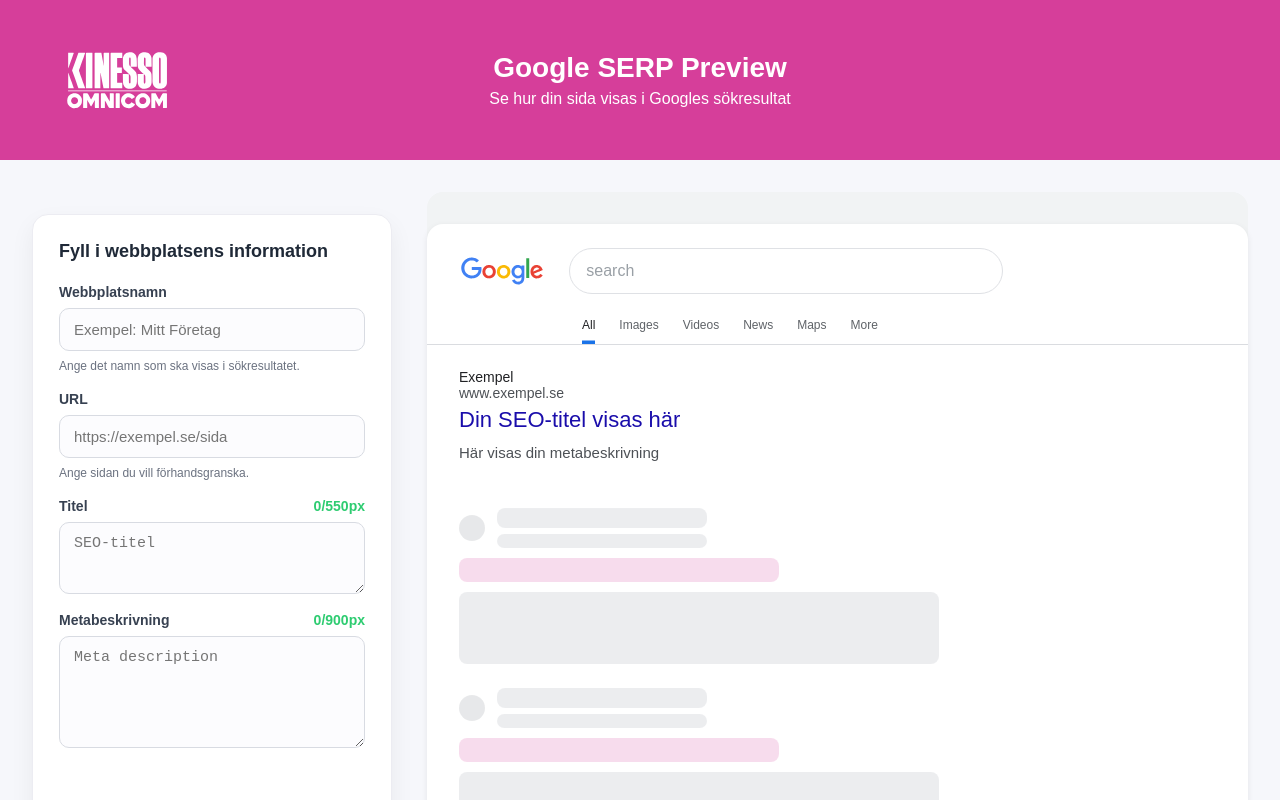
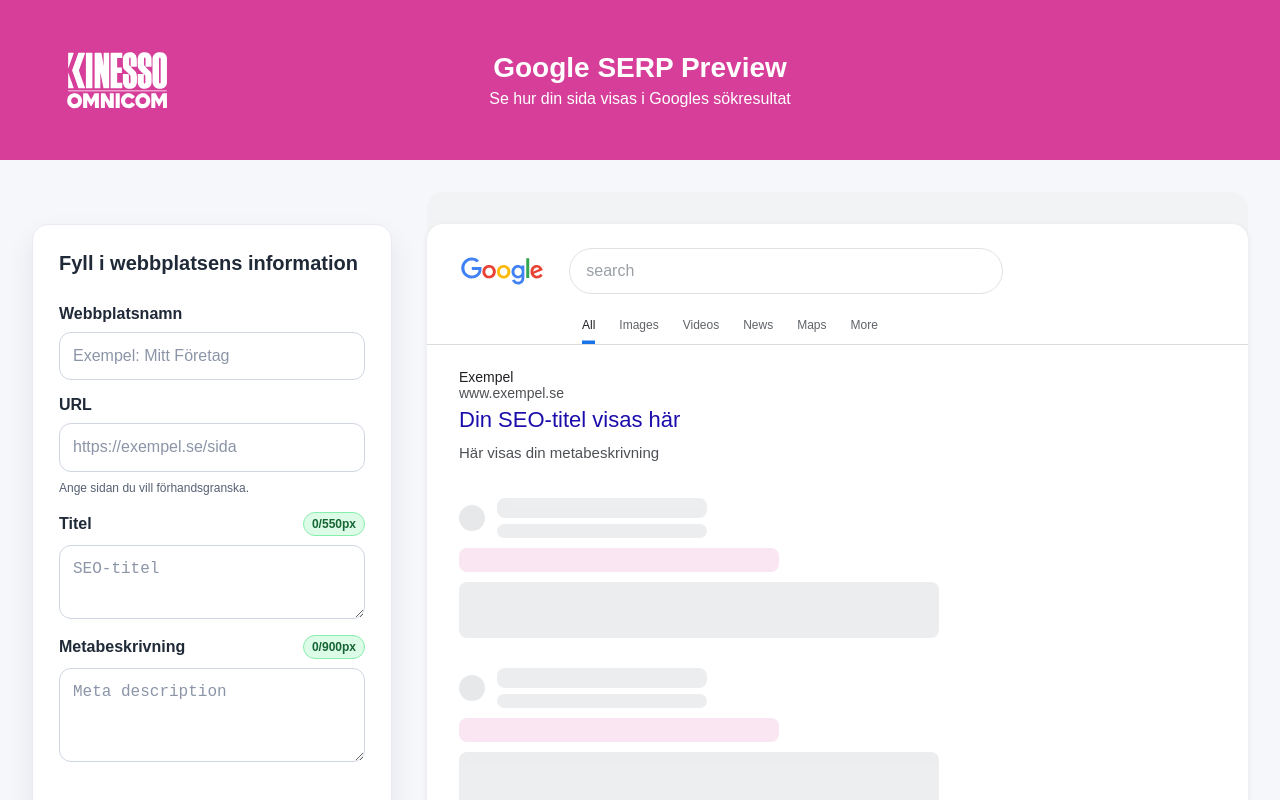
Before and after one commit to Yusri00/Serp-preview, a React (Vite) app: page / in a window 1280 px wide. Shown: the top 800 px of the page. Built offline with nearby package versions, Linux system fonts and the light colour scheme.

Commit message:
smaller size on inputfield

```diff
--- a/src/GooglePreview.css
+++ b/src/GooglePreview.css
@@ -77,6 +77,12 @@
   box-shadow: 0 2px 6px rgba(0,0,0,0.08);
 }
 
+@media (min-width: 901px) {
+  .google-serp {
+    min-height: 760px;
+  }
+}
+
 .site-name {
   color: #202124;
   font-size: 14px;
@@ -101,18 +107,18 @@
   font-size: 15px;
   font-weight: 400;
   line-height: 1.5;
-  max-width: 560px;
+  max-width: 500px;
   white-space: normal;
   overflow-wrap: break-word;
   word-break: normal;
-  margin-bottom: 44px;
+  margin-bottom: 34px;
 }
 
 /* Result-blocks placeholder */
 .result-blocks {
   display: flex;
   flex-direction: column;
-  gap: 24px;
+  gap: 30px;
   opacity: 0.5;
 }
 
@@ -161,11 +167,11 @@
   width: 320px;
   height: 24px;
   background: #d63e9a;
-  opacity: 0.35;
+  opacity: 0.25;
 }
 
 .result-block-line-box {
   width: 480px;
   max-width: 100%;
-  height: 72px;
+  height: 56px;
 }
--- a/src/InputFields.css
+++ b/src/InputFields.css
@@ -2,85 +2,91 @@
 .inputs {
   display: flex;
   flex-direction: column;
-  gap: 18px;
+  gap: 16px;
   padding: 26px;
-  margin-top: 22px;
+  margin-top: 32px;
   background: #ffffff;
-  border: 1px solid #ececf2;
+  border: 1px solid #e8ebf2;
   border-radius: 16px;
-  box-shadow: 0 10px 24px rgba(0,0,0,0.06);
+  box-shadow: 0 12px 28px rgba(17,24,39,0.08);
 }
 
 .inputs-title {
-  margin: 0 0 4px;
+  margin: 0 0 14px;
   color: #1f2937;
-  font-size: 18px;
+  font-size: 20px;
   font-weight: 700;
+  line-height: 1.2;
 }
 
 /* Fields */
 .field {
   display: flex;
   flex-direction: column;
-  gap: 8px;
+  gap: 9px;
 }
 
 .field label {
-  font-size: 14px;
-  font-weight: 600;
-  color: #374151;
+  font-size: 16px;
+  font-weight: 700;
+  color: #1f2937;
 }
 
 .field-label {
   display: flex;
   justify-content: space-between;
-  align-items: baseline;
+  align-items: center;
   gap: 12px;
 }
 
 .field-help {
   margin: 0;
   font-size: 12px;
-  color: #6b7280;
+  color: #566074;
+  line-height: 1.3;
 }
 
 /* Inputs och textareas */
 input,
 textarea {
-  padding: 12px 14px;
-  border-radius: 10px;
-  border: 1px solid #d8dbe2;
-  font-size: 15px;
+  padding: 12px 13px;
+  border-radius: 12px;
+  border: 1px solid #cfd5e2;
+  font-size: 16px;
+  line-height: 1.4;
   color: #111827;
   width: 100%;
   box-sizing: border-box;
-  background: #fcfcfe;
+  background: #ffffff;
   transition: border-color 0.2s, box-shadow 0.2s, background-color 0.2s;
 }
 
 textarea {
-  min-height: 112px;
+  min-height: 94px;
   resize: vertical;
 }
 
 .title-input {
-  min-height: 72px;
+  min-height: 74px;
+}
+
+input::placeholder,
+textarea::placeholder {
+  color: #8b95a7;
 }
 
 /* Warning-text */
 .title-warning-text,
 .meta-warning-text {
-  color: #d93025;
+  margin: 2px 0 0;
+  padding: 7px 9px;
+  border-radius: 10px;
+  border: 1px solid #f2b8b5;
+  background: #fff1f0;
+  color: #b42318;
   font-size: 12px;
-  margin-top: 4px;
-  opacity: 0;
-  animation: fadeIn 0.4s ease forwards;
-}
-
-@keyframes fadeIn {
-  to {
-    opacity: 1;
-  }
+  font-weight: 500;
+  line-height: 1.4;
 }
 
 /* Fokus på input och textarea */
@@ -104,3 +110,33 @@
 .bad {
   color: #e74c3c;
 }
+
+.counter-badge {
+  display: inline-flex;
+  align-items: center;
+  justify-content: center;
+  padding: 4px 8px;
+  border-radius: 999px;
+  font-size: 12px;
+  font-weight: 700;
+  border: 1px solid transparent;
+  white-space: nowrap;
+}
+
+.counter-badge.good {
+  color: #166534;
+  border-color: #86efac;
+  background: #dcfce7;
+}
+
+.counter-badge.warn {
+  color: #92400e;
+  border-color: #fcd34d;
+  background: #fef3c7;
+}
+
+.counter-badge.bad {
+  color: #991b1b;
+  border-color: #fca5a5;
+  background: #fee2e2;
+}
--- a/src/components/InputFields.jsx
+++ b/src/components/InputFields.jsx
@@ -35,11 +35,12 @@
         onChange={(e) => setSiteName(e.target.value)}
         placeholder="Exempel: Mitt Företag"
       />
-      <p className="field-help">Ange det namn som ska visas i sökresultatet.</p>
     </div>
 
     <div className="field">
-      <label htmlFor="url">URL</label>
+      <label className="field-label" htmlFor="url">
+        <span>URL</span>
+      </label>
       <input
         id="url"
         value={url}
@@ -52,7 +53,7 @@
     <div className="field">
       <label className="field-label" htmlFor="title">
         <span>Titel</span>
-        <span className={titleData.status}>
+        <span className={`counter-badge ${titleData.status}`}>
           {titleData.pixels}/{TITLE_PIXEL_LIMIT}px
         </span>
       </label>
@@ -67,7 +68,7 @@
 
       {titleData.status === "bad" && (
         <p className="title-warning-text">
-          Titeln är för lång och kommer inte att visas helt i <br></br>Googles sökresultat.
+          Titeln är för lång och kommer inte att visas helt i Googles sökresultat.
         </p>
       )}
     </div>
@@ -75,7 +76,7 @@
     <div className="field">
       <label className="field-label" htmlFor="description">
         <span>Metabeskrivning</span>
-        <span className={metaData.status}>
+        <span className={`counter-badge ${metaData.status}`}>
         {metaData.pixels}/{META_PIXEL_LIMIT}px
         </span>
       </label>
@@ -89,7 +90,7 @@
 
       {metaData.status === "bad" && (
         <p className="meta-warning-text">
-          Metabeskrivningen är för lång och kan kapas i <br></br>Googles sökresultat.
+          Metabeskrivningen är för lång och kan kapas i Googles sökresultat.
         </p>
       )}
     </div>
```
